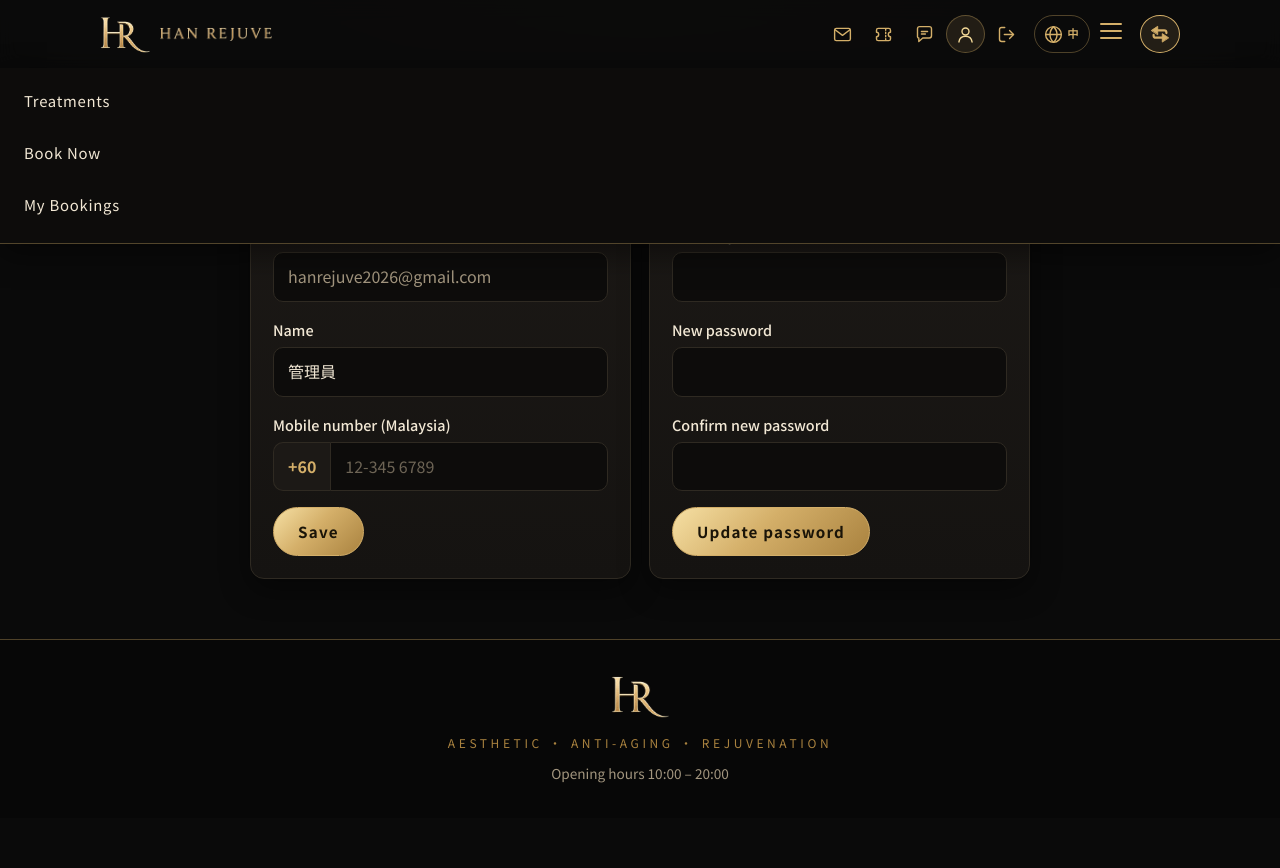
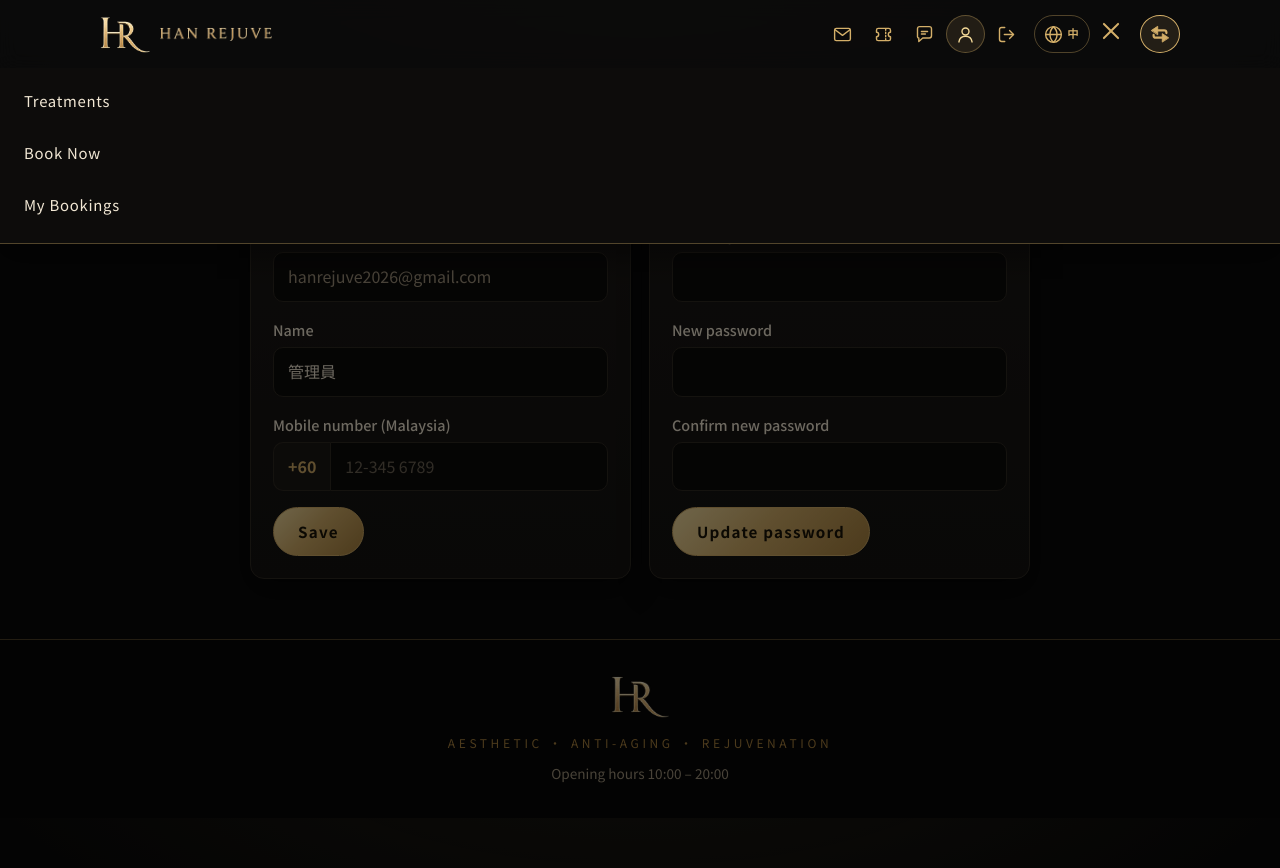
Before and after one commit to dukeyee/HanRejuve, a Flask app: page /account in a window 1280 px wide, after a click that opens the changed part. Before the commit the page ends 783 px from the top, so only its background shows below. Run offline with Flask 3, Linux system fonts and the light colour scheme; the visitor is signed in with stand-in values (Sample User, id 1); data comes from the database, SQL or seed files in the repository; data that the repository does not hold is empty.

Commit message:
新增選單與頁首圖示動畫
- 選單按鈕三條線變成 ✕，選單由上往下展開、項目依序淡入
- 選單打開時背景變暗，點空白處即可關閉
- 頁首圖示按下縮放、金色光暈、地球圖示旋轉、未讀數字彈出
- 支援「減少動態效果」設定

Co-Authored-By: Claude Opus 5.5 <noreply@anthropic.com>

```diff
--- a/static/style.css
+++ b/static/style.css
@@ -667,3 +667,63 @@ html.hr-intro .intro {
 .nav a, .nav button { white-space: nowrap; }
 
 .icon-badge[hidden] { display: none; }
+
+/* ---------- 選單動畫：三條線變成 ✕，選單由上往下展開，項目依序淡入 ---------- */
+@media (max-width: 1360px) {
+  .nav-btn { border-radius: 50%; transition: background .2s; -webkit-tap-highlight-color: transparent; }
+  .nav-btn:hover { background: var(--gold-soft); }
+  .nav-btn:active { transform: scale(.9); }
+  .nav-btn span { transition: transform .35s cubic-bezier(.65,0,.35,1), opacity .2s, width .3s; transform-origin: center; }
+  .nav-btn span:nth-child(2) { width: 16px; align-self: flex-end; }
+  .nav-btn:hover span:nth-child(2) { width: 22px; }
+  .nav-toggle:checked + .nav-btn span:nth-child(1) { transform: translateY(7px) rotate(45deg); }
+  .nav-toggle:checked + .nav-btn span:nth-child(2) { opacity: 0; transform: scaleX(0); }
+  .nav-toggle:checked + .nav-btn span:nth-child(3) { transform: translateY(-7px) rotate(-45deg); }
+
+  .nav {
+    display: flex; visibility: hidden; opacity: 0;
+    clip-path: inset(0 0 100% 0); transform: translateY(-6px);
+    transition: clip-path .4s cubic-bezier(.22,1,.36,1), opacity .3s, transform .4s cubic-bezier(.22,1,.36,1), visibility 0s .4s;
+  }
+  .nav-toggle:checked ~ .nav {
+    visibility: visible; opacity: 1; clip-path: inset(0 0 -40px 0); transform: none;
+    transition: clip-path .45s cubic-bezier(.22,1,.36,1), opacity .25s, transform .45s cubic-bezier(.22,1,.36,1), visibility 0s;
+  }
+  .nav > a { opacity: 0; transform: translateX(-12px); transition: opacity .2s, transform .2s, background .15s, color .15s; }
+  .nav-toggle:checked ~ .nav > a { opacity: 1; transform: none; transition: opacity .35s, transform .35s cubic-bezier(.22,1,.36,1), background .15s, color .15s; }
+  .nav-toggle:checked ~ .nav > a:nth-child(1) { transition-delay: .06s, .06s, 0s, 0s; }
+  .nav-toggle:checked ~ .nav > a:nth-child(2) { transition-delay: .11s, .11s, 0s, 0s; }
+  .nav-toggle:checked ~ .nav > a:nth-child(3) { transition-delay: .16s, .16s, 0s, 0s; }
+  .nav-toggle:checked ~ .nav > a:nth-child(4) { transition-delay: .21s, .21s, 0s, 0s; }
+  .nav-toggle:checked ~ .nav > a:nth-child(5) { transition-delay: .26s, .26s, 0s, 0s; }
+  .nav-toggle:checked ~ .nav > a:nth-child(6) { transition-delay: .31s, .31s, 0s, 0s; }
+  .nav-toggle:checked ~ .nav > a:nth-child(7) { transition-delay: .36s, .36s, 0s, 0s; }
+  /* 項目左側的金線在點選／滑過時展開 */
+  .nav > a { position: relative; }
+  .nav > a::before {
+    content: ""; position: absolute; left: 0; top: 50%; width: 3px; height: 0; background: var(--gold);
+    border-radius: 2px; transform: translateY(-50%); transition: height .25s;
+  }
+  .nav > a:hover::before, .nav > a:active::before { height: 60%; }
+  /* 選單打開時，頁面變暗，點一下空白處即可關閉 */
+  .nav-backdrop {
+    position: absolute; top: 68px; left: 0; right: 0; height: 100vh; background: rgba(0,0,0,.55);
+    opacity: 0; visibility: hidden; transition: opacity .35s, visibility 0s .35s; z-index: -1; cursor: pointer;
+  }
+  .nav-toggle:checked ~ .nav-backdrop { opacity: 1; visibility: visible; transition: opacity .35s, visibility 0s; }
+}
+@media (min-width: 1361px) { .nav-backdrop { display: none; } }
+
+/* 頁首圖示：按下時輕微縮放、滑過時金色光暈 */
+.icon-btn { transition: background .15s, border-color .15s, color .15s, transform .15s, box-shadow .2s; }
+.icon-btn:hover { box-shadow: 0 0 14px rgba(212,175,105,.25); }
+.icon-btn:active { transform: scale(.88); }
+.icon-btn.lang:hover .ic { animation: globeSpin .8s cubic-bezier(.22,1,.36,1); }
+@keyframes globeSpin { from { transform: rotate(0); } to { transform: rotate(360deg); } }
+.icon-badge { animation: badgePop .4s cubic-bezier(.34,1.56,.64,1); }
+@keyframes badgePop { from { transform: scale(0); } to { transform: scale(1); } }
+
+@media (prefers-reduced-motion: reduce) {
+  .nav, .nav > a, .nav-btn span, .nav-backdrop, .icon-btn { transition: none !important; }
+  .icon-btn.lang:hover .ic, .icon-badge { animation: none !important; }
+}
--- a/templates/base.html
+++ b/templates/base.html
@@ -73,6 +73,7 @@
     </div>
     <input type="checkbox" id="nav-toggle" class="nav-toggle">
     <label for="nav-toggle" class="nav-btn" aria-label="選單"><span></span><span></span><span></span></label>
+    <label for="nav-toggle" class="nav-backdrop" aria-hidden="true"></label>
     {% if current_user and current_user.is_admin %}
       {% set switch_label = '切換到前台網站' if is_admin_area else '切換到管理後台' %}
       <a class="icon-btn switch-btn" href="{{ url_for('index') if is_admin_area else url_for('admin_dashboard') }}"
```
